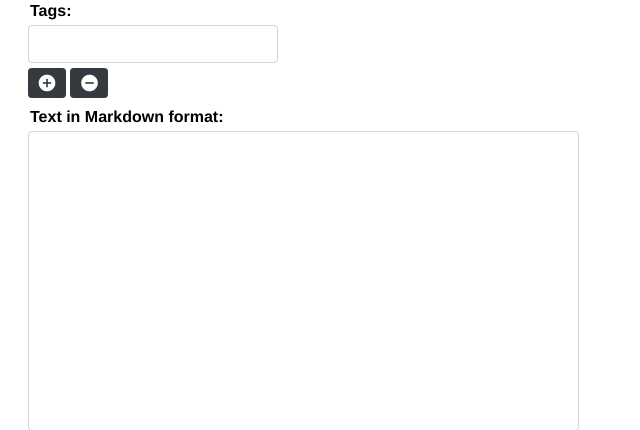
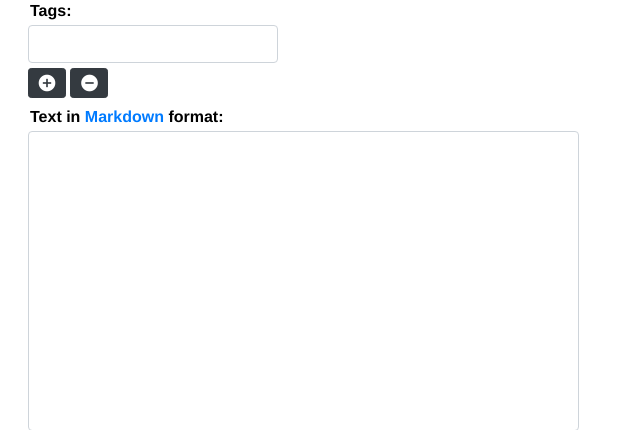
Before and after one commit to AnderRasoVazquez/proyecto_seguridad, a PHP site: page /formulario_post.php in a window 1280 px wide. Shown: the part 308-738 px from the top of the page, without its empty margins (0-640 px from the left). Run offline with PHP 8.4, Linux system fonts and the light colour scheme; some libraries are stand-ins or nearby versions.

Commit message:
añadida info de markdown

```diff
--- a/formulario_post.php
+++ b/formulario_post.php
@@ -16,7 +16,7 @@ include "includes/header.php";
         </div>
         <a class="btn btn-sm btn-dark" onclick="add_tag()"><i class="material-icons">add_circle</i></a>
         <a class="btn btn-sm btn-dark" onclick="rm_tag()"><i class="material-icons">remove_circle</i></a>
-        <legend>Text in Markdown format:</legend>
+        <legend>Text in <a target="_blank" href="https://guides.github.com/features/mastering-markdown/">Markdown</a> format:</legend>
         <textarea id="sourceTA" class="form-control" name="content" oninput="convert_markdown('sourceTA', 'targetDiv')" form="form_post"></textarea>
         <legend>References:</legend>
         <input class="form-control" type="text" name="references[]" value="" maxlength="200">
```
